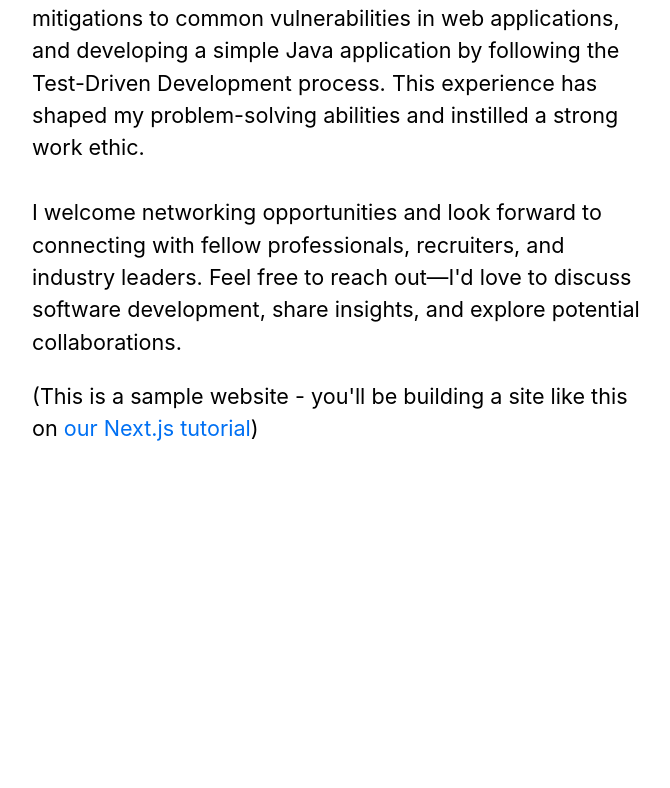
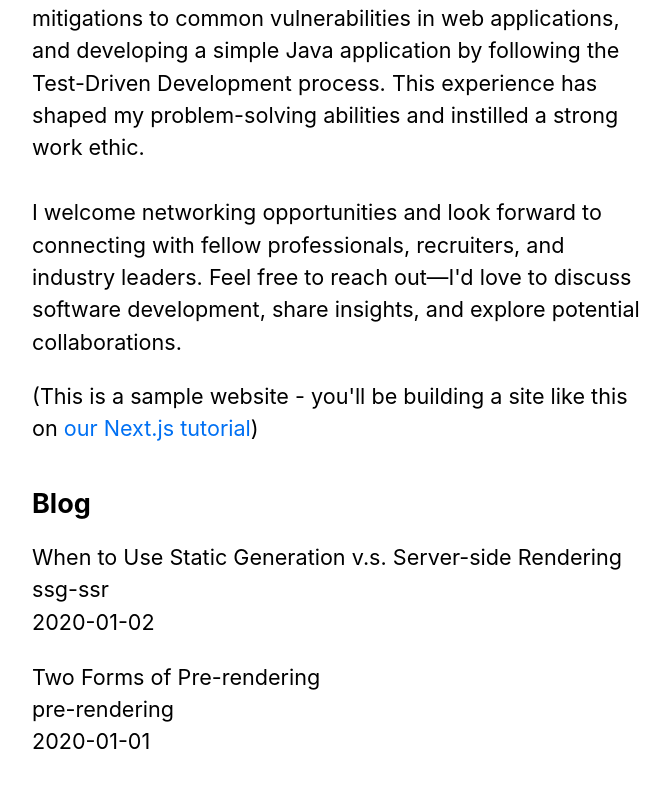
Before and after one commit to apaquette/nextjs-blog, a Next.js app: page / in a window 1280 px wide. Shown: the part 826-1614 px from the top of the page, without its empty margins (302-972 px from the left). Before the commit the page ends 1379 px from the top, so only its background shows below. Built offline with nearby package versions, Linux system fonts and the light colour scheme.

Commit message:
Added external data fetch with pre-rendering

```diff
--- a/pages/index.js
+++ b/pages/index.js
@@ -3,16 +3,16 @@ import Layout, { siteTitle } from '../components/layout';
 import utilStyles from '../styles/utils.module.css';
 import { getSortedPostsData } from '../lib/posts';
 
-export async function getStaticProps(){
+export async function getStaticProps() {
   const allPostsData = getSortedPostsData();
   return {
     props: {
-      allPostsData
+      allPostsData,
     },
   };
 }
 
-export default function Home() {
+export default function Home({allPostsData}) {
   return (
     <Layout home>
       <Head>
@@ -33,6 +33,20 @@ export default function Home() {
           <a href="https://nextjs.org/learn">our Next.js tutorial</a>)
         </p>
       </section>
+      <section className={`${utilStyles.headingMd} ${utilStyles.padding1px}`}>
+            <h2 className={utilStyles.headingLg}>Blog</h2>
+            <ul className={utilStyles.list}>
+              {allPostsData.map(({ id, date, title}) =>(
+                <li className={utilStyles.listItem} key={id}>
+                  {title}
+                  <br/>
+                  {id}
+                  <br />
+                  {date}
+                </li>
+              ))}
+            </ul>
+      </section>
     </Layout>
   );
 }
```
